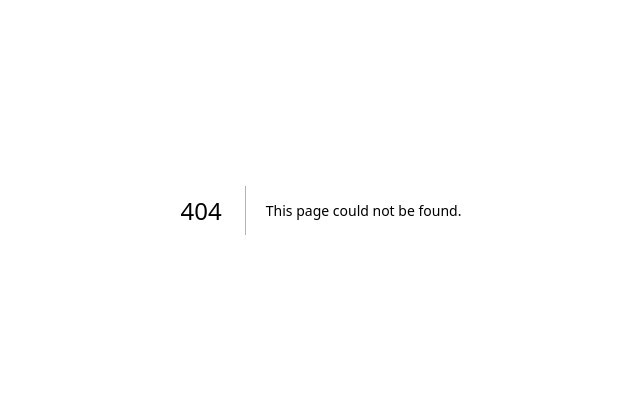
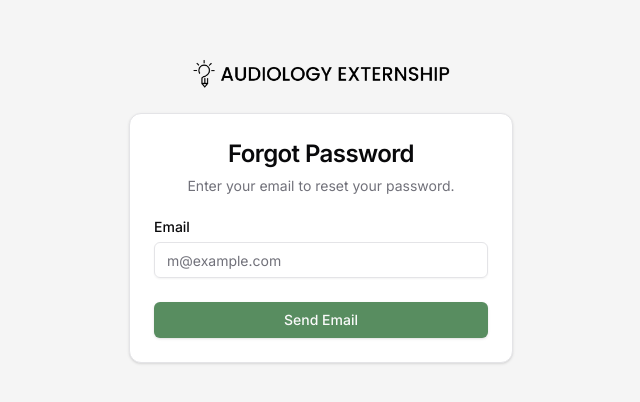
Before and after one commit to abdeltaehass/audiology-externships, a Next.js app: page /forgot-password in a window 1280 px wide. Before the commit this address had no page. Shown: the part 190-592 px from the top of the page, without its empty margins (319-959 px from the left). Built offline with nearby package versions, Linux system fonts and the light colour scheme.

Commit message:
#127-added page functionality for forgot password

```diff
--- /dev/null
+++ b/app/forgot-password/page.tsx
@@ -0,0 +1,11 @@
+import { ForgotPasswordForm } from "@/components/forms/forgot-password";
+
+export default function Page() {
+  return (
+    <div className="flex min-h-svh w-full items-center justify-center p-6 md:p-10 bg-neutral-100">
+      <div className="w-full max-w-sm">
+        <ForgotPasswordForm />
+      </div>
+    </div>
+  );
+}
--- /dev/null
+++ b/components/forms/forgot-password.tsx
@@ -0,0 +1,98 @@
+"use client";
+
+import { useState } from "react";
+import { toast } from "sonner";
+import { Button } from "@/components/ui/button";
+import { Card, CardContent, CardHeader, CardTitle, CardDescription } from "@/components/ui/card";
+import { Input } from "@/components/ui/input";
+import { Label } from "@/components/ui/label";
+import { sendPasswordResetEmail, AuthError } from "firebase/auth";
+import { auth } from "@/lib/firebase";
+import Link from "next/link";
+import Image from "next/image";
+import { cn } from "@/lib/utils";
+
+export function ForgotPasswordForm({
+  className,
+  ...props
+}: React.ComponentPropsWithoutRef<"div">) {
+  const [email, setEmail] = useState("");
+  const [error, setError] = useState("");
+  const [loading, setLoading] = useState(false);
+  const [emailSent, setEmailSent] = useState(false);
+
+  const handleSubmit = async (e: React.FormEvent<HTMLFormElement>) => {
+    e.preventDefault();
+    setLoading(true);
+
+    try {
+      await sendPasswordResetEmail(auth, email, {
+        url: "http://localhost:3000/change-password",
+        handleCodeInApp: false,
+      });
+      setEmailSent(true);
+      toast.success("Password reset email sent.");
+    } catch (error) {
+      const firebaseError = error as AuthError;
+      setError(firebaseError.message);
+    } finally {
+      setLoading(false);
+    }
+  };
+
+  return (
+    <div className={cn("flex flex-col gap-6", className)} {...props}>
+      <Link href="/" className="font-semibold">
+        <Image
+          className="h-8 w-auto mx-auto"
+          src="/logo-dark.png"
+          alt="App Logo"
+          width={32}
+          height={32}
+        />
+      </Link>
+      <Card>
+        <CardHeader className="text-center">
+          <CardTitle className="text-2xl">Forgot Password</CardTitle>
+          <CardDescription>
+            Enter your email to reset your password.
+          </CardDescription>
+        </CardHeader>
+        <CardContent>
+          {emailSent ? (
+            // Show success message and navigation options
+            <div className="flex flex-col gap-6 text-center">
+              <p className="text-green-600">
+                Password reset email has been sent. Please check your inbox.
+              </p>
+              <Link href="/sign-in">
+                <Button className="w-full">Return to Sign In</Button>
+              </Link>
+            </div>
+          ) : (
+            // Show the email input form
+            <form onSubmit={handleSubmit}>
+              <div className="flex flex-col gap-6">
+                {error && <p className="text-red-500 text-sm">{error}</p>}
+                <div className="grid gap-2">
+                  <Label htmlFor="email">Email</Label>
+                  <Input
+                    id="email"
+                    type="email"
+                    value={email}
+                    onChange={(e) => setEmail(e.target.value)}
+                    placeholder="m@example.com"
+                    required
+                  />
+                </div>
+                <Button type="submit" className="w-full" disabled={loading}>
+                  {loading ? "Sending..." : "Send Email"}
+                </Button>
+              </div>
+            </form>
+          )}
+        </CardContent>
+      </Card>
+    </div>
+  );
+}
--- a/components/forms/login-form.tsx
+++ b/components/forms/login-form.tsx
@@ -151,6 +151,10 @@ export function LoginForm({
               <Link href="/sign-up" className="underline underline-offset-4">
                 Sign up
               </Link>
+              <br />
+              <Link href="/forgot-password" className="underline underline-offset-4">
+                Forgot Password?
+              </Link>
             </div>
           </form>
         </CardContent>
```
